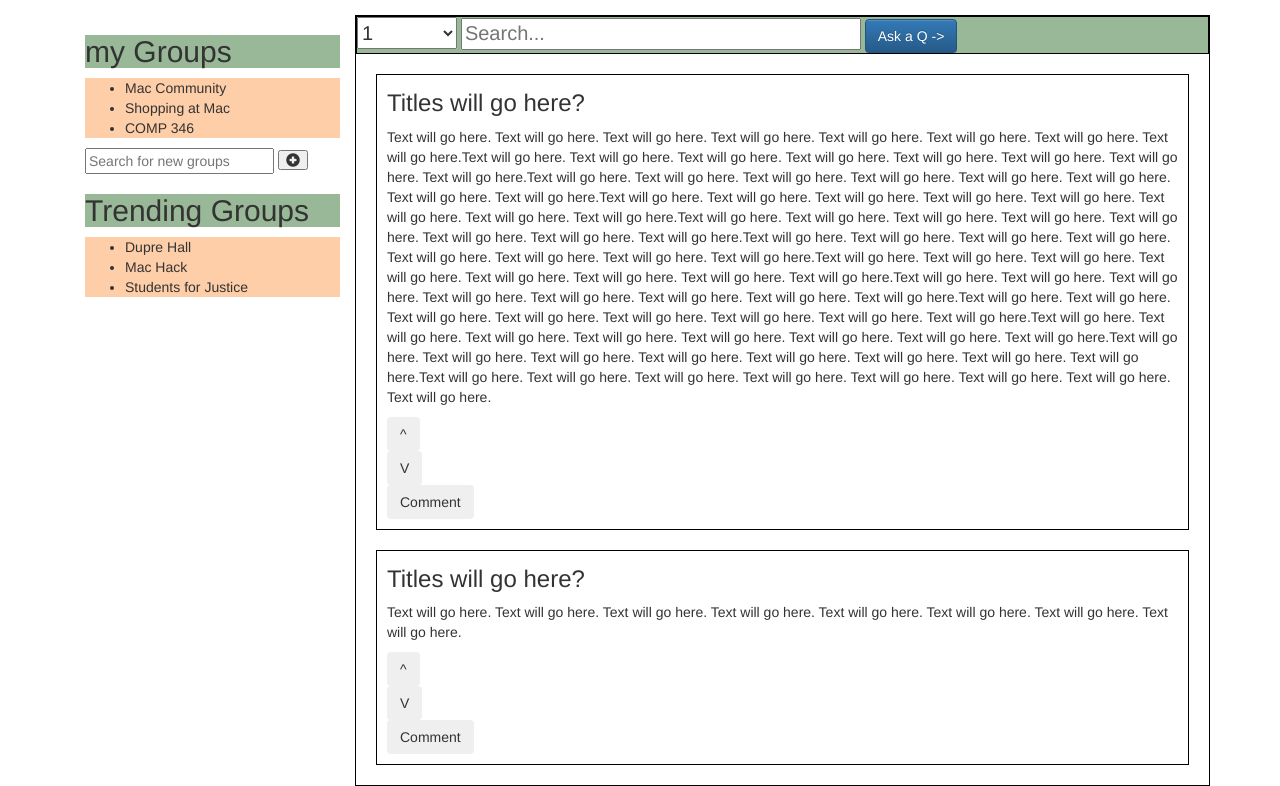
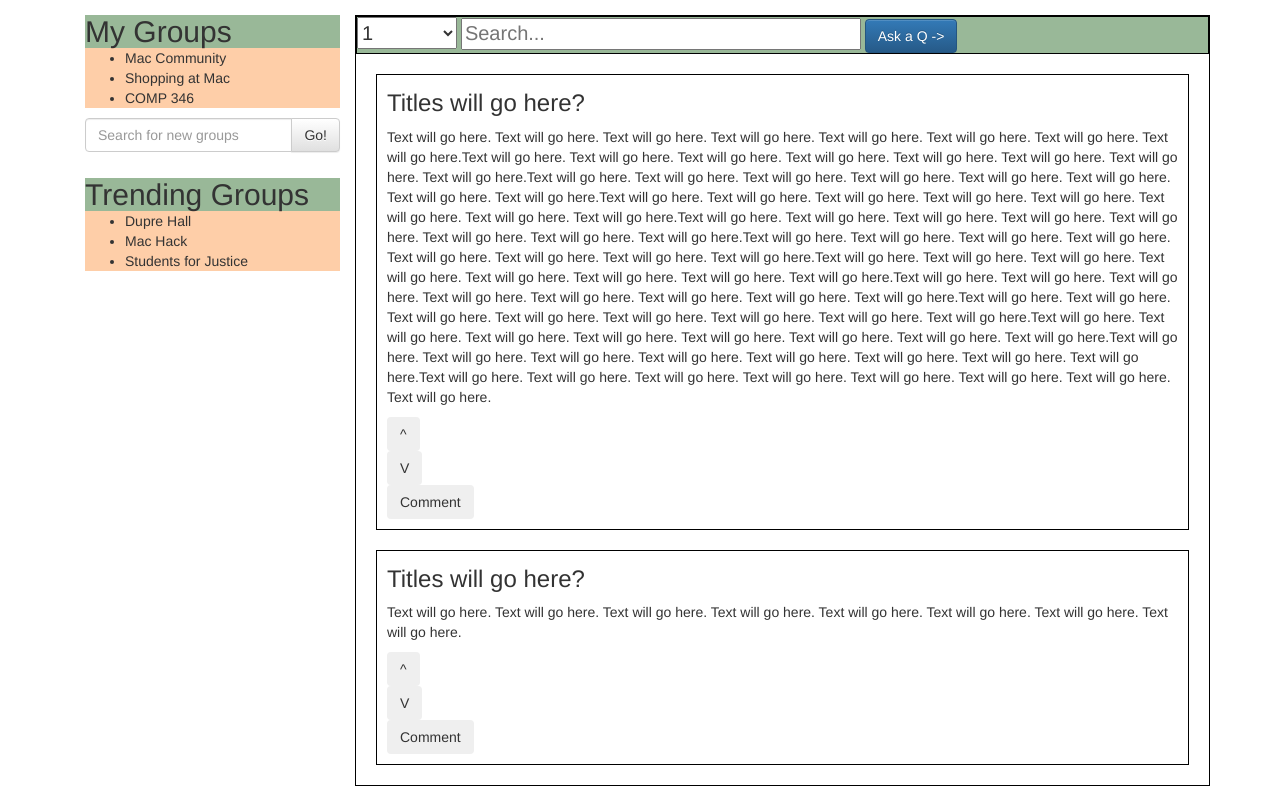
Before and after one commit to MackHartley/scratchQs, a Python web app: template templates/index.html in a window 1280 px wide. Shown: the part 57-843 px from the top of the page. Run offline with Jinja, Linux system fonts and the light colour scheme; the template is opened without the code that fills it, so the values that code supplies are empty; some libraries are stand-ins or nearby versions.

Commit message:
update sidebar button

```diff
--- a/templates/index.html
+++ b/templates/index.html
@@ -29,7 +29,7 @@
   	<div class = "container">
 		<div class="sideBar col-sm-3">
 			<div class = "myGroups">
-	    		<h2 class = "sideBarTitle"> my Groups</h2>
+	    		<h2 class = "sideBarTitle"> My Groups</h2>
 				<ul class = "groupList">
 					<li>Mac Community</li>
 					<li>Shopping at Mac</li>
@@ -37,8 +37,16 @@
 				</ul>
 			</div>
 			<div class = "searchGroups">
-				<input type="text" name="search" placeholder="Search for new groups" id="searchGroupField">
-				<button class="glyphicon glyphicon-plus-sign" id="searchGroup"></button>
+				<div class="row">
+				  <div class="col-lg-12">
+				    <div class="input-group">
+				      <input type="text" class="form-control" placeholder="Search for new groups">
+				      <span class="input-group-btn">
+				        <button class="btn btn-default" type="button">Go!</button>
+				      </span>
+				    </div><!-- /input-group -->
+				  </div><!-- /.col-lg-12 -->
+				</div><!-- /.row -->
 			</div>
 			<div class = "trendingGroups">
 				<h2 class = "sideBarTitle"> Trending Groups</h2>
--- a/templates/main.css
+++ b/templates/main.css
@@ -13,11 +13,17 @@
 
 .sideBarTitle{
 	background: #99B898;
+	margin: 0px;
 }
 
 .groupList{
 	background: #FECEA8;
 }
+
+.searchGroups{
+	margin-bottom: 10%;
+}
+
 
 .content{
 	border: 1px solid black;
```
